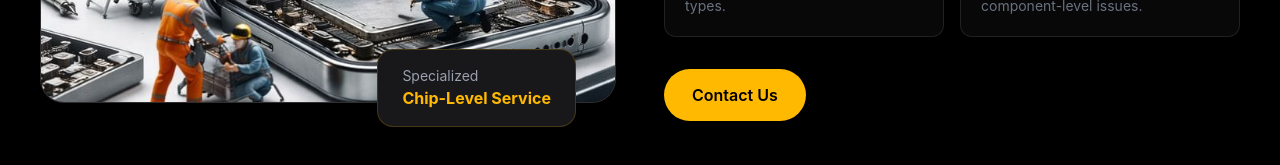
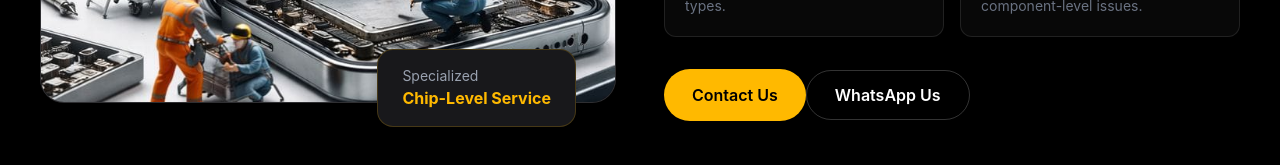
Before and after one commit to Rishana153/NechoosWorld, a React (Vite) app: page / in a window 1280 px wide. Shown: the part 4296-4461 px from the top of the page. Built offline with nearby package versions, Linux system fonts and the light colour scheme.

Commit message:
Add WhatsApp contact link in About component
Added a WhatsApp contact link to the About section.

```diff
--- a/src/components/About.jsx
+++ b/src/components/About.jsx
@@ -91,6 +91,14 @@ function About() {
             >
               Contact Us
             </a>
+              <a
+              href="https://wa.me/919562830655"
+              target="_blank"
+              rel="noopener noreferrer"
+              className="rounded-full border border-white/20 px-7 py-3.5 text-center font-semibold text-white transition-all duration-200 hover:border-amber-400 hover:text-amber-400"
+            >
+              WhatsApp Us
+            </a>
 
           </div>
 
```
